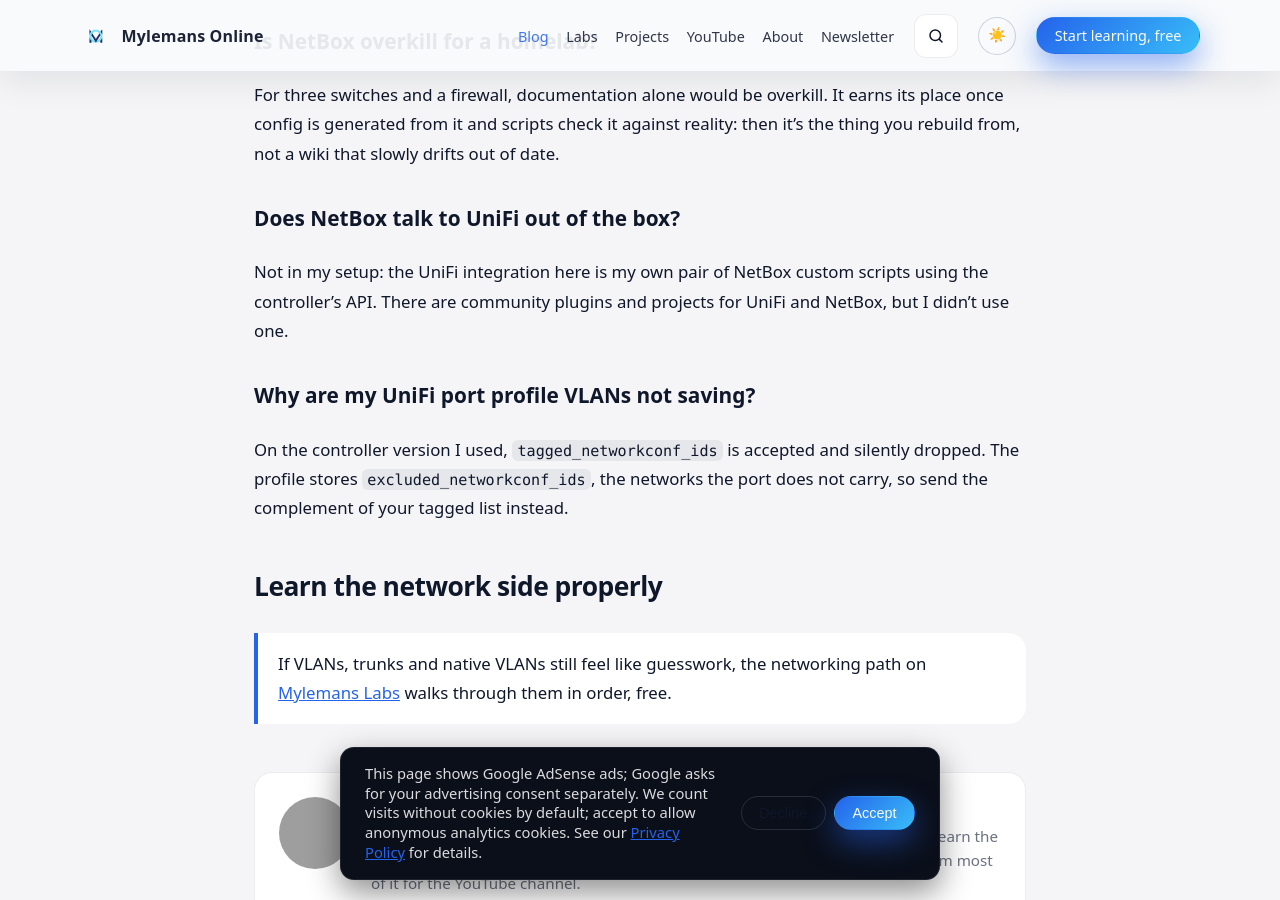
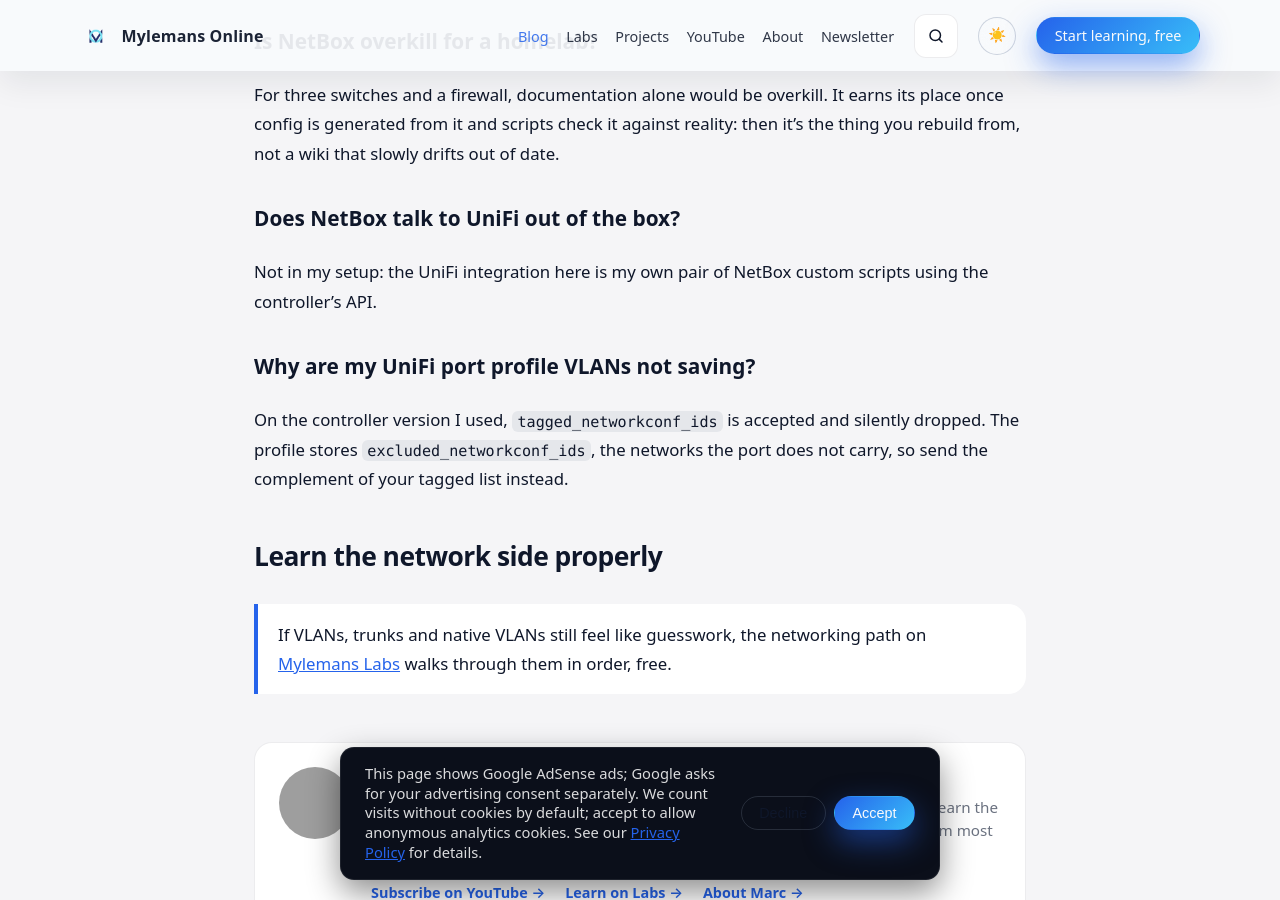
Before and after one commit to marcmylemans/mylemans-online, a Jekyll site: the page built from _posts/2026-11-02-rebuild-lost-unifi-controller-netbox.md, in a window 1280 px wide and 900 px high, scrolled down 8770 px. Built offline with Jekyll 4.4.1, drawn with Linux system fonts in a browser that asks for light colours; comment, search, counter and statistics services are not loaded; the table of contents is made by our own code; grey boxes are pictures that could not be loaded.

Commit message:
UniFi/NetBox post: trim FAQ answer, drop VERIFY marker
Co-Authored-By: Claude Sonnet 5.5 <noreply@anthropic.com>
Co-authored-by: Marc Mylemans <33804113+marcmylemans@users.noreply.github.com>

```diff
--- a/_posts/2026-11-02-rebuild-lost-unifi-controller-netbox.md
+++ b/_posts/2026-11-02-rebuild-lost-unifi-controller-netbox.md
@@ -150,7 +150,7 @@ For three switches and a firewall, documentation alone would be overkill. It ear
 
 ### Does NetBox talk to UniFi out of the box?
 
-Not in my setup: the UniFi integration here is my own pair of NetBox custom scripts using the controller's API. There are community plugins and projects for UniFi and NetBox, but I didn't use one. <!-- VERIFY: current state of community UniFi/NetBox integrations -->
+Not in my setup: the UniFi integration here is my own pair of NetBox custom scripts using the controller's API.
 
 ### Why are my UniFi port profile VLANs not saving?
 
```
